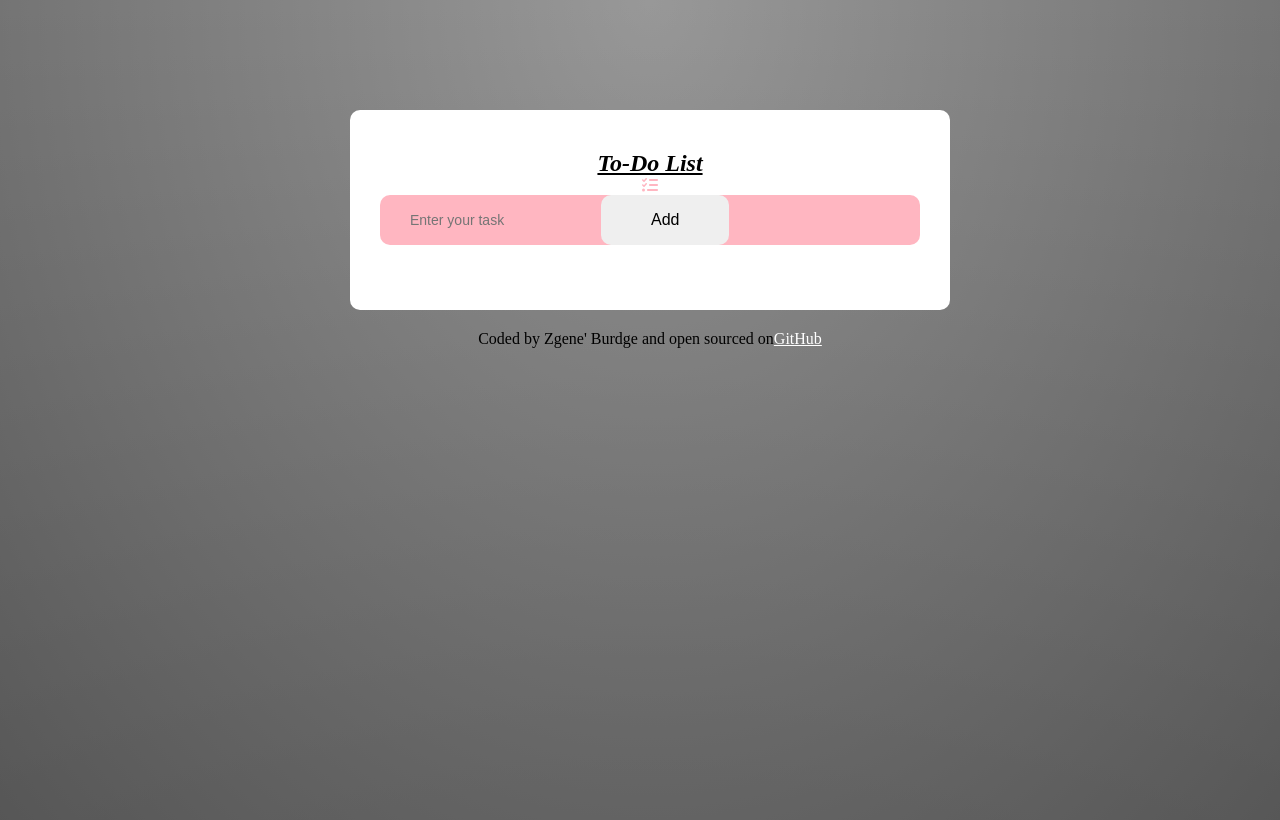
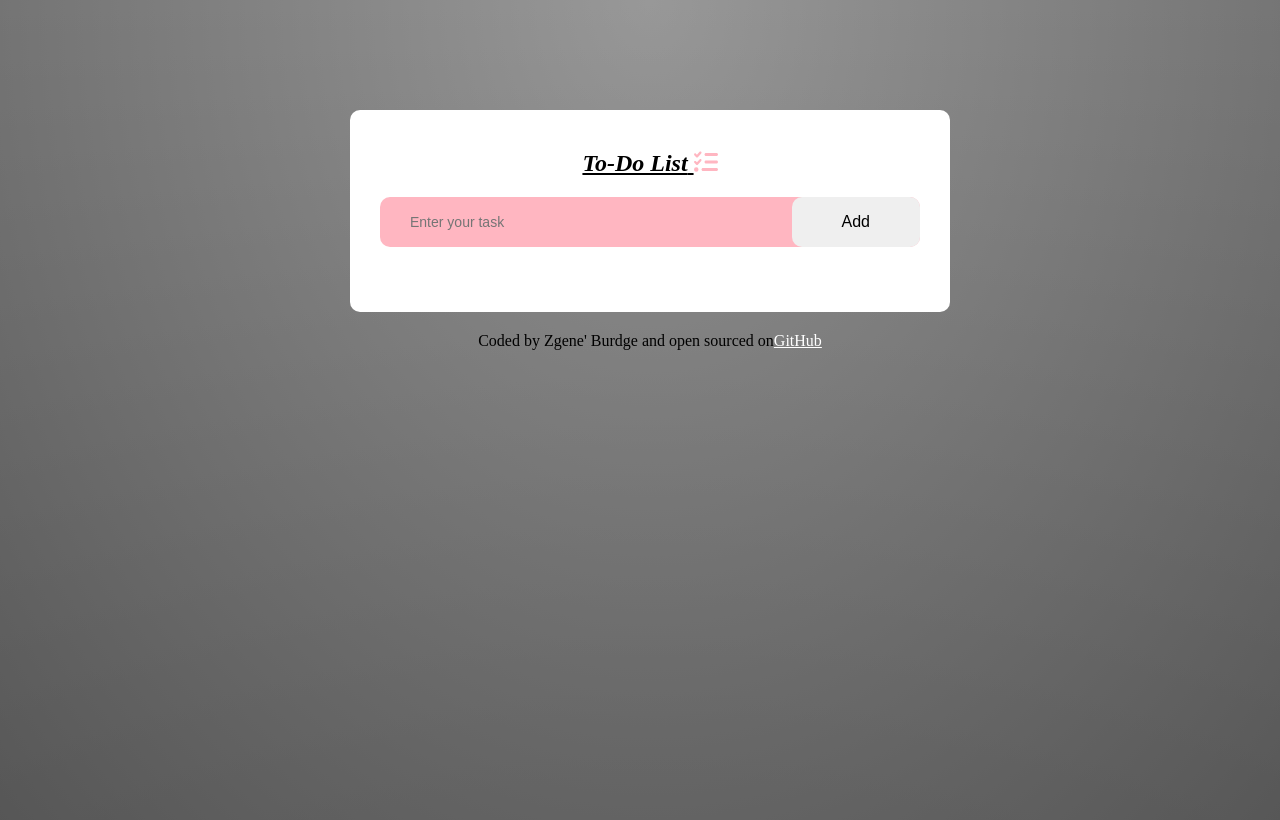
Before and after one commit to ZBurdge/todo-list-react, a React (Create React App) app: page / in a window 1280 px wide. Built offline with nearby package versions, Linux system fonts and the light colour scheme.

Commit message:
updated css

```diff
--- a/src/App.css
+++ b/src/App.css
@@ -34,6 +34,7 @@ header {
   text-align: center;
   text-decoration: underline;
   font-style: italic;
+  padding-bottom: 20px;
 }
 
 footer {
--- a/src/App.js
+++ b/src/App.js
@@ -57,8 +57,13 @@ export default function App() {
       <div className="container">
         <div className="ToDoApp">
           <header>
-            <h2>To-Do List</h2>
-            <FontAwesomeIcon icon={faListCheck} style={{ color: "#ffb6c1" }} />
+            <h2>
+              To-Do List{" "}
+              <FontAwesomeIcon
+                icon={faListCheck}
+                style={{ color: "#ffb6c1" }}
+              />
+            </h2>
           </header>
           <ToDoInput addTask={addTask} />
           <ToDoList
--- a/src/ToDoInput.css
+++ b/src/ToDoInput.css
@@ -1,8 +1,6 @@
-.todo-input {
+form {
   display: flex;
-  align-items: center;
-  justify-content: space-between;
-  background-color: lightpink;
+    background-color: lightpink;
   border-radius: 10px;
   padding-left: 20px;
   margin-bottom: 25px;
@@ -20,7 +18,6 @@ input {
 button {
   border: none;
   outline: none;
-  padding: 10px;
   font-size: 16px;
   border-radius: 10px;
   padding: 16px 50px;
```
